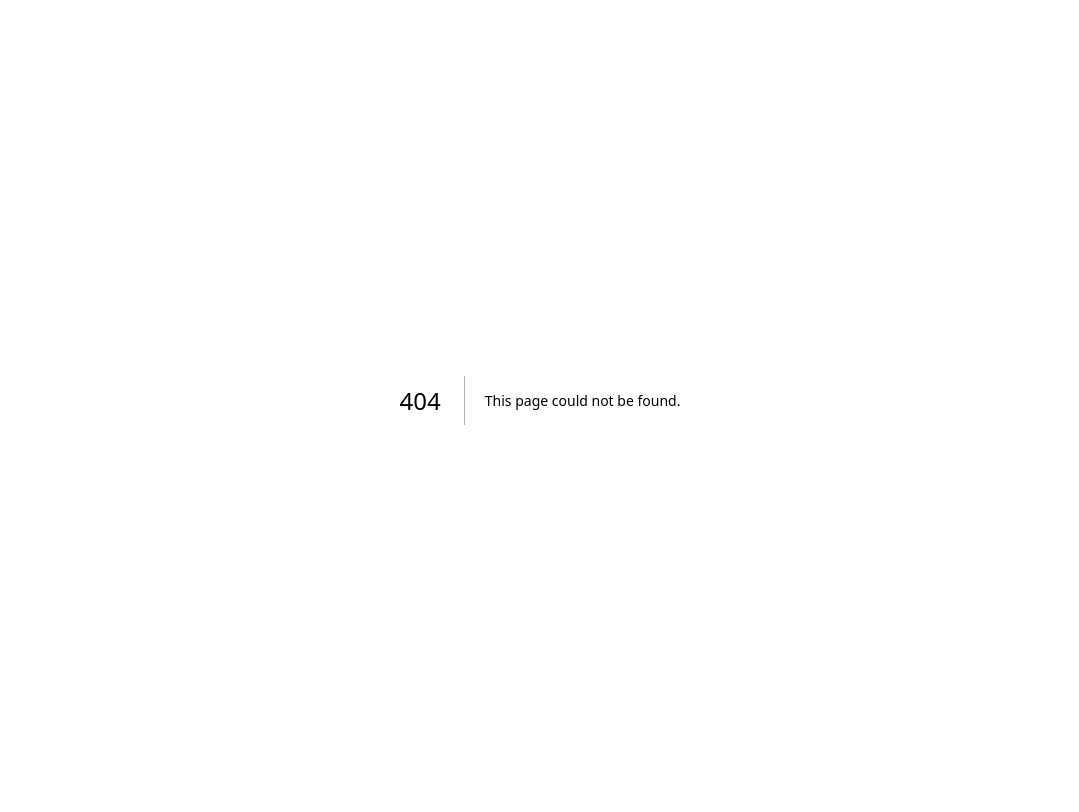
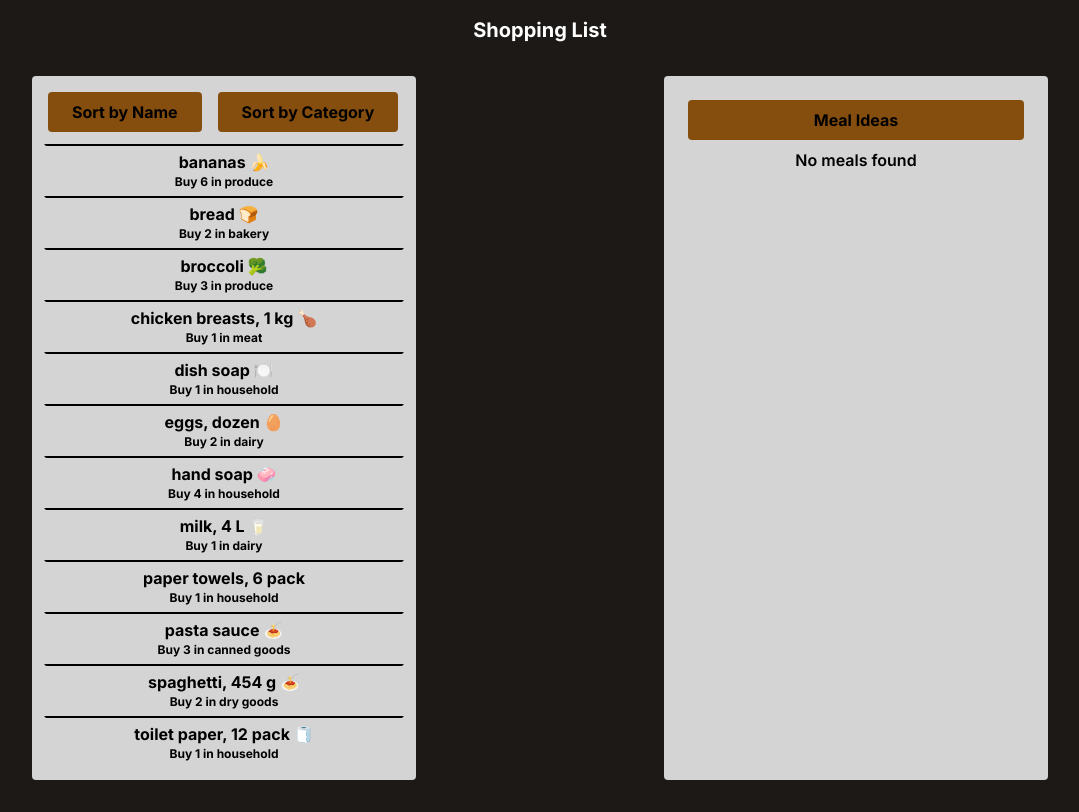
Before and after one commit to ginesbal/cprg306-assignments, a Next.js app: page /week-7 in a window 1280 px wide. Before the commit this address had no page. Shown: the whole page, without its empty margins (100-1179 px from the left). Built offline with nearby package versions, Linux system fonts and the light colour scheme.

Commit message:
Week 7 Assignment

```diff
--- a/app/page.js
+++ b/app/page.js
@@ -20,6 +20,9 @@
               <li className="hover:underline">
                 <a href ="/week-6">Week 6 Assignment</a>
               </li>
+              <li className="hover:underline">
+                <a href ="/week-7">Week 7 Assignment</a>
+              </li>
             </ul>
           </div>
         </div>
--- /dev/null
+++ b/app/week-7/item-list.js
@@ -0,0 +1,44 @@
+"use client";
+import React, { useState } from 'react';
+import Item from './item';
+
+function ItemList({items = [], onItemSelect = () => {}}) {
+    const [sortBy, setSortBy] = useState('name');
+
+    const sortedItems = [...items].sort((a, b) => {
+        if (sortBy === 'name') {
+            return a.name.localeCompare(b.name);
+        } else if (sortBy === 'category') {
+            return a.category.localeCompare(b.category);
+        }
+        return 0;
+    });
+
+    return (
+        <div className= "p-2 m-4 bg-neutral-300 text-black font-bold max-w-sm w-full rounded">
+                <button className='bg-yellow-800 px-6 py-2 m-2 rounded'
+                onClick={() => setSortBy('name')}
+                >
+                Sort by Name
+                </button>
+
+                <button className='bg-yellow-800 px-6 py-2 m-2 rounded '
+                    onClick={() => setSortBy('category')}
+                >
+                Sort by Category
+                </button>
+            <div className='flex flex-col items-center'>
+                <ul className = "flex flex-col w-full p-1 bg-neutral-300 text-white">
+                    {sortedItems.map(item => (
+                        <Item
+                            onSelect={() => onItemSelect(item.name)}
+                            key={item.id}
+                            {...item} />
+                        ))}
+                </ul>
+            </div>
+        </div>
+    );
+}
+
+export default ItemList;
--- /dev/null
+++ b/app/week-7/item.js
@@ -0,0 +1,17 @@
+"use client";
+import React from "react";
+
+const Item =({ id, name, quantity, category, onSelect }) => {
+    return (
+        <div onClick={onSelect} className="cursor-pointer">
+        <li className="curser-pointer flex flex-col items-center p-1 bg-neutral-300 hover:bg-neutral-400 text-black border-2 border-transparent border-t-black">
+            <span className="text-medium font-bold">{name}</span>
+            <span className="text-xs">
+                Buy {quantity} in {category}
+            </span>
+        </li>
+        </div>
+    );
+};
+
+export default Item;
--- /dev/null
+++ b/app/week-7/items.json
@@ -0,0 +1,74 @@
+[
+    {
+        "id": "1h2GJKH12gkHG31h1H",
+        "name": "milk, 4 L 🥛",
+        "quantity": 1,
+        "category": "dairy"
+    },
+    {
+        "id": "2KJH3k2j3H1k2J3K1H",
+        "name": "bread 🍞",
+        "quantity": 2,
+        "category": "bakery"
+    },
+    {
+        "id": "3h2KJH3k2j3H1k2J3",
+        "name": "eggs, dozen 🥚",
+        "quantity": 2,
+        "category": "dairy"
+    },
+    {
+        "id": "4k2J3K1H2GJKH12gk",
+        "name": "bananas 🍌",
+        "quantity": 6,
+        "category": "produce"
+    },
+    {
+        "id": "5H1h1H2KJH3k2j3H",
+        "name": "broccoli 🥦",
+        "quantity": 3,
+        "category": "produce"
+    },
+    {
+        "id": "6H1k2J3K1H2GJKH1",
+        "name": "chicken breasts, 1 kg 🍗",
+        "quantity": 1,
+        "category": "meat"
+    },
+    {
+        "id": "7gkHG31h1H2KJH3k",
+        "name": "pasta sauce 🍝",
+        "quantity": 3,
+        "category": "canned goods"
+    },
+    {
+        "id": "8j3H1k2J3K1H2GJK",
+        "name": "spaghetti, 454 g 🍝",
+        "quantity": 2,
+        "category": "dry goods"
+    },
+    {
+        "id": "9H12gkHG31h1H2KJ",
+        "name": "toilet paper, 12 pack 🧻",
+        "quantity": 1,
+        "category": "household"
+    },
+    {
+        "id": "10H3k2j3H1k2J3K1",
+        "name": "paper towels, 6 pack",
+        "quantity": 1,
+        "category": "household"
+    },
+    {
+        "id": "11k2J3K1H2GJKH12",
+        "name": "dish soap 🍽️",
+        "quantity": 1,
+        "category": "household"
+    },
+    {
+        "id": "12GJKH12gkHG31h1",
+        "name": "hand soap 🧼",
+        "quantity": 4,
+        "category": "household"
+    }
+]
--- /dev/null
+++ b/app/week-7/meal-ideas.js
@@ -0,0 +1,43 @@
+"use client"
+import React, { useEffect, useState } from "react";
+
+export default function MealIdeas ({ingredient}) {
+    const [meals, setMeals] = useState([]);
+
+    async function fetchMealIdeas(ingredient) {
+        try {
+        const response = await fetch(`https://www.themealdb.com/api/json/v1/1/filter.php?i=${ingredient}`);
+        const data = await response.json();
+        return data.meals;
+        }
+        catch (error)
+        {
+            console.log("Error fetching meals: ", error);
+            return [];
+        }
+    }
+
+    async function loadMealIdeas(){
+        const fetchedMeals = await fetchMealIdeas(ingredient);
+        setMeals(fetchedMeals || []);
+    }
+    useEffect(() => {
+        if (ingredient) {
+            loadMealIdeas();
+        }
+    }, [ingredient]);
+
+    return(
+        <div className="flex flex-col p-4 m-4 bg-neutral-300 text-black font-semibold max-w-sm w-full rounded">
+            <h2 className="flex justify-center bg-yellow-800 px-6 py-2 m-2 rounded font-bold ">Meal Ideas</h2>
+            {meals.length === 0 ?( <div className="flex justify-center">No meals found</div> ):
+            (meals.map((meal) => (
+                <div key={meal.idMeal} className="flex flex-col bg-neutral-300 p-1/2 rounded">
+                    <ul className="flex flex-col items-center p-1 bg-neutral-300 text-black border-2 border-transparent border-t-black">{meal.strMeal}</ul >
+                </div>
+            ))
+            )}
+        </div>
+    );
+
+}
--- /dev/null
+++ b/app/week-7/new-item.js
@@ -0,0 +1,84 @@
+"use client";
+import React, { useId, useState } from "react";
+
+const NewItem = ({onAddItem}) => {
+    const [name, setName] = useState ("");
+    const [quantity, setQuantity] = useState (1);
+    const [category, setCategory] = useState("Produce");
+    const [message, setMessage] = useState("");
+
+    const id = useId();
+    const handleSubmit = (e) => {
+        e.preventDefault();
+        const item = {
+            id,
+            name,
+            quantity,
+            category
+        };
+        onAddItem(item);
+        setName ("");
+        setQuantity(1);
+        setCategory("Produce");
+        setMessage("Item added!");
+        setTimeout(() => {
+            setMessage("");
+        }, 2000);
+    };
+
+    return (
+        <div className= "p-2 m-4 bg-slate-900 text-black max-w-sm w-full h-1/2">
+        <form onSubmit= {handleSubmit} >
+            <div className="mb-2">
+                <input
+                type="text"
+                value={name}
+                onChange={(e) => setName(e.target.value)}
+                required
+                className="w-full mt-1 border-2 border-gray-300 p-2 rounded-lg font-sans"
+                placeholder="Item Name"
+                />
+            </div>
+            <div className="flex justify-between">
+                <input
+                type="number"
+                min="1"
+                max="99"
+                value={quantity}
+                onChange={(e) => setQuantity(Number(e.target.value))}
+                required
+                className="w-20 ml-1 border-2 border-gray-300 p-2 rounded-lg font-sans"
+                />
+                <select
+                value={category}
+                onChange={(e) => setCategory(e.target.value)}
+                required
+                className="ml-1 border-2 border-gray-300 p-2 rounded-lg font-sans"
+                >
+                    <option value="" disabled>Category</option>
+                    <option value="Produce">Produce</option>
+                    <option value="Dairy">Dairy</option>
+                    <option value="Bakery">Bakery</option>
+                    <option value="Meat">Meat</option>
+                    <option value="Frozen Foods">Frozen Foods</option>
+                    <option value="Canned Goods">Canned Goods</option>
+                    <option value="Dry Goods">Dry Goods</option>
+                    <option value="Beverages">Beverages</option>
+                    <option value="Snacks">Snacks</option>
+                    <option value="Household">Household</option>
+                    <option value="Other">Other</option>
+                </select>
+            </div>
+                <button
+                type="submit"
+                className="w-full mt-4 py-2 px-4 bg-blue-500 text-white font-semibold rounded-lg shadow-md hover:bg-blue-700 focus:outline-none focus:ring-2 focus:ring-blue-400 focus:ring-opacity-75"
+                >
+                    +
+                </button>
+        </form>
+        <div className="text-center text-white">{message}</div>
+        </div>
+    );
+};
+
+export default NewItem;
--- /dev/null
+++ b/app/week-7/page.js
@@ -0,0 +1,31 @@
+"use client";
+import React, { useState } from "react";
+import ItemList from "./item-list";
+import items from "./items.json";
+import MealIdeas from "./meal-ideas";
+
+const Page  = () => {
+    const [selectedItemName, setSelectedItemName] = useState("");
+
+    function handleSelectItem(name)
+    {
+        const strings=name.split(",");
+        const cleanedName = strings[0].replace(/([\u2700-\u27BF]|[\uE000-\uF8FF]|\uD83C[\uDC00-\uDFFF]|\uD83D[\uDC00-\uDFFF]|[\u2011-\u26FF]|\uD83E[\uDD10-\uDDFF])/g, '');
+        setSelectedItemName(cleanedName);
+    }
+
+    return (
+        <main className="p-4 bg-stone-900">
+            <h1 className=" flex justify-center font-bold text-xl mb-4">Shopping List</h1>
+            <div className ="flex gap-4">
+                <div className="flex justify-center lg:w-1/2">
+                <ItemList items={items} onItemSelect={handleSelectItem} />
+                </div>
+                <div className="flex justify-center lg:w-1/2">
+                <MealIdeas ingredient={selectedItemName} />
+                </div>
+            </div>
+        </main>
+    );
+};
+export default Page;
```
Also changed, not shown: 1 other file (tests, documents, lock files or other folders).
